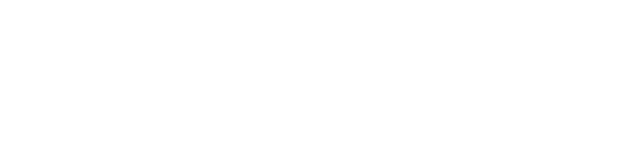
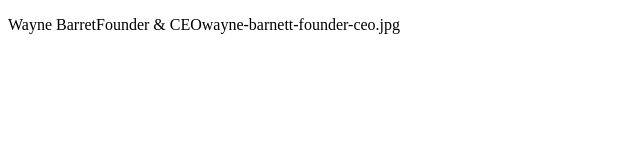
Before and after one commit to albertogioia93/js-our-team, a plain HTML site: page index.html in a window 1280 px wide. Shown: the whole page, without its empty margins (0-640 px from the left). Drawn offline with Linux system fonts and the light colour scheme.

Commit message:
readme + prime prove su js per stampare su index

```diff
--- a/index.html
+++ b/index.html
@@ -7,6 +7,7 @@
     <title>Our Team</title>
 </head>
 <body>
+    <p id="team"></p>
     <script src="js/main.js"></script>
 </body>
 </html>
--- a/js/main.js
+++ b/js/main.js
@@ -8,6 +8,7 @@ const membroTeam = {
 };
 
 console.log(membroTeam);
+document.getElementById('team').innerHTML = membroTeam.nome + membroTeam.ruolo + membroTeam.foto;
 
 // ***************************************************
 // ESEMPIO 1
```
Also changed, not shown: 1 other file.
